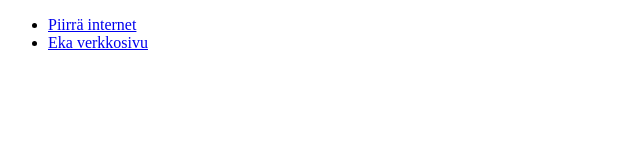
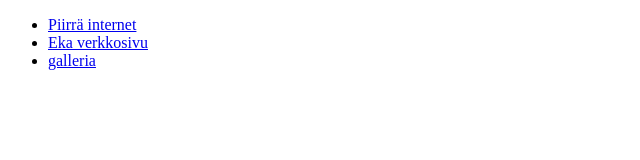
Before and after one commit to JulleJulle/JulleJulle.github.io, a plain HTML site: page harjoitus.html in a window 1280 px wide. Shown: the full height of the page, 0-640 px from the left. Drawn offline with Linux system fonts and the light colour scheme.

Commit message:
Update harjoitus.html

```diff
--- a/harjoitus.html
+++ b/harjoitus.html
@@ -3,5 +3,6 @@
     <ul>
 <li><a href="piirrä internet.JPG">Piirrä internet</a></li>
 <li><a href="Playstation/playstation.html">Eka verkkosivu</a></li>
+<li><a href="galleria/galleria/index.html">galleria</a></li>
 </ul>
 </html>
```
